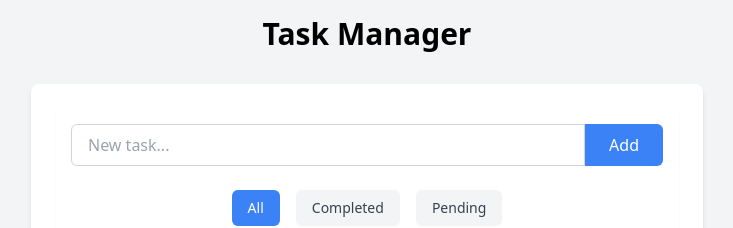
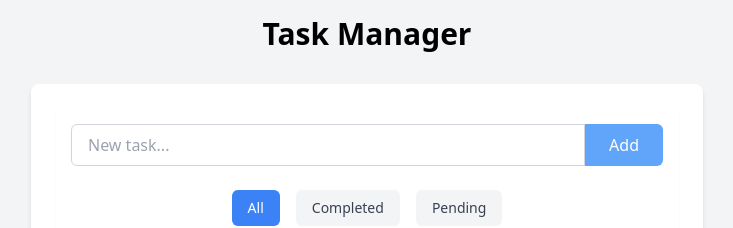
Before and after one commit to wescosta/react-simple-task-manager, a React (Vite) app: page / in a window 1280 px wide. Shown: the top 228 px of the page, without its empty margins (273-1006 px from the left). Built offline with nearby package versions, Linux system fonts and the light colour scheme; no server answers; the database is empty.

Commit message:
feat(Button): added submit button disabled state

```diff
--- a/package.json
+++ b/package.json
@@ -14,10 +14,13 @@
     "zustand": "^5.0.3"
   },
   "devDependencies": {
+    "@testing-library/jest-dom": "^6.6.3",
+    "@testing-library/react": "^16.3.0",
     "@types/react": "^18.0.0",
     "@types/react-dom": "^18.0.0",
     "@vitejs/plugin-react": "^3.0.0",
     "autoprefixer": "^10.0.0",
+    "jest": "^29.7.0",
     "postcss": "^8.0.0",
     "tailwindcss": "^3.0.0",
     "typescript": "^4.6.0",
--- a/src/components/design-system/Button/Button.tsx
+++ b/src/components/design-system/Button/Button.tsx
@@ -6,6 +6,7 @@ import { baseStyles, variantStyles } from "./styles";
 export const Button: React.FC<ButtonProps> = ({
   children,
   onClick,
+  disabled = false,
   type = "button",
   variant = "primary",
   className = "",
@@ -13,6 +14,7 @@ export const Button: React.FC<ButtonProps> = ({
   <button
     type={type}
     onClick={onClick}
+    disabled={disabled}
     className={`${baseStyles} ${variantStyles[variant]} ${className}`}
   >
     {children}
--- a/src/components/design-system/Button/styles.tsx
+++ b/src/components/design-system/Button/styles.tsx
@@ -1,7 +1,7 @@
-export const baseStyles = "px-4 py-2 rounded-md transition-colors font-medium";
+export const baseStyles = "px-4 py-2 rounded-md transition-colors font-medium disabled:cursor-not-allowed";
 
 export const variantStyles = {
-  primary: "bg-blue-500 hover:bg-blue-600 text-white",
-  secondary: "bg-gray-100 text-gray-700 hover:bg-gray-200",
-  danger: "bg-red-500 hover:bg-red-600 text-white",
+  primary: "bg-blue-500 hover:bg-blue-600 text-white disabled:bg-blue-400",
+  secondary: "bg-gray-100 text-gray-700 hover:bg-gray-200 disabled:bg-gray-200 disabled:text-gray-400",
+  danger: "bg-red-500 hover:bg-red-600 text-white disabled:bg-red-400",
 };
--- a/src/components/design-system/Button/types.tsx
+++ b/src/components/design-system/Button/types.tsx
@@ -3,6 +3,7 @@ import React from "react";
 export interface ButtonProps {
   children: React.ReactNode;
   onClick?: () => void;
+  disabled?: boolean;
   type?: "button" | "submit" | "reset";
   variant?: "primary" | "secondary" | "danger";
   className?: string;
--- a/src/components/task-manager/components/form/TaskForm.tsx
+++ b/src/components/task-manager/components/form/TaskForm.tsx
@@ -4,14 +4,15 @@ import { Button, Input } from "../../../design-system";
 
 export const TaskForm: React.FC<TaskFormProps> = ({ onAddTask }) => {
   const [newTask, setNewTask] = useState<string>("");
+  const sanitizedTask = newTask.trim();
 
   const handleSubmit = useCallback((e: React.FormEvent) => {
     e.preventDefault();
-    if (newTask.trim() === "") return;
+    if (!sanitizedTask) return;
 
-    onAddTask(newTask);
+    onAddTask(sanitizedTask);
     setNewTask("");
-  }, [newTask, onAddTask]);
+  }, [sanitizedTask, onAddTask]);
 
   return (
     <form onSubmit={handleSubmit} className="mb-4 flex flex-col space-y-2 sm:mb-6 sm:flex-row sm:space-y-0">
@@ -23,6 +24,7 @@ export const TaskForm: React.FC<TaskFormProps> = ({ onAddTask }) => {
       />
       <Button
         type="submit"
+        disabled={!sanitizedTask}
         className="rounded-md w-full px-3 text-sm sm:text-base sm:w-auto sm:rounded-l-none sm:px-6"
       >
         Add
```
